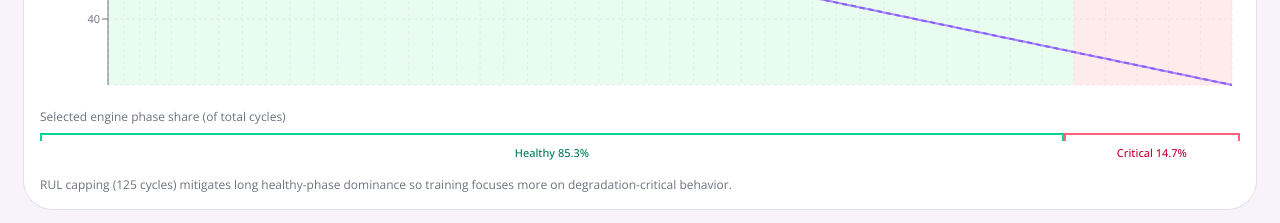
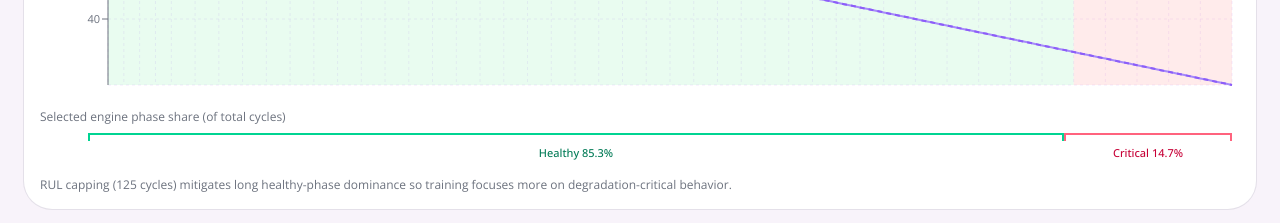
Before and after one commit to SarthakChandervanshi/Prognostics_Frontend_Backend, a Next.js app in the folder rul-dashboard-app/: page /dashboard in a window 1280 px wide. Shown: the part 1220-1443 px from the top of the page. Built offline with nearby package versions, Linux system fonts and the light colour scheme.

Commit message:
updated graph for rul degradtion

```diff
--- a/rul-dashboard-app/components/dashboard/DashboardClient.tsx
+++ b/rul-dashboard-app/components/dashboard/DashboardClient.tsx
@@ -797,7 +797,7 @@
           </div>
           <div className="space-y-2">
             <p className="text-xs text-muted-foreground">Selected engine phase share (of total cycles)</p>
-            <div className="flex w-full">
+            <div className="flex w-full pl-12 pr-2">
               <div
                 className="relative min-w-0 pt-3 text-emerald-700"
                 style={{ width: `${enginePhaseCounts.healthyPct}%` }}
```
